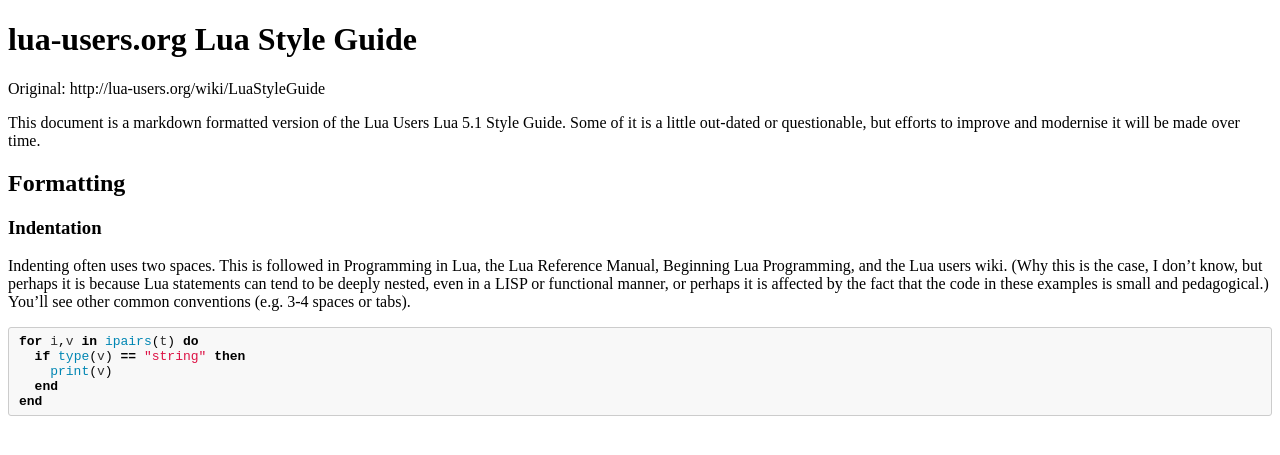
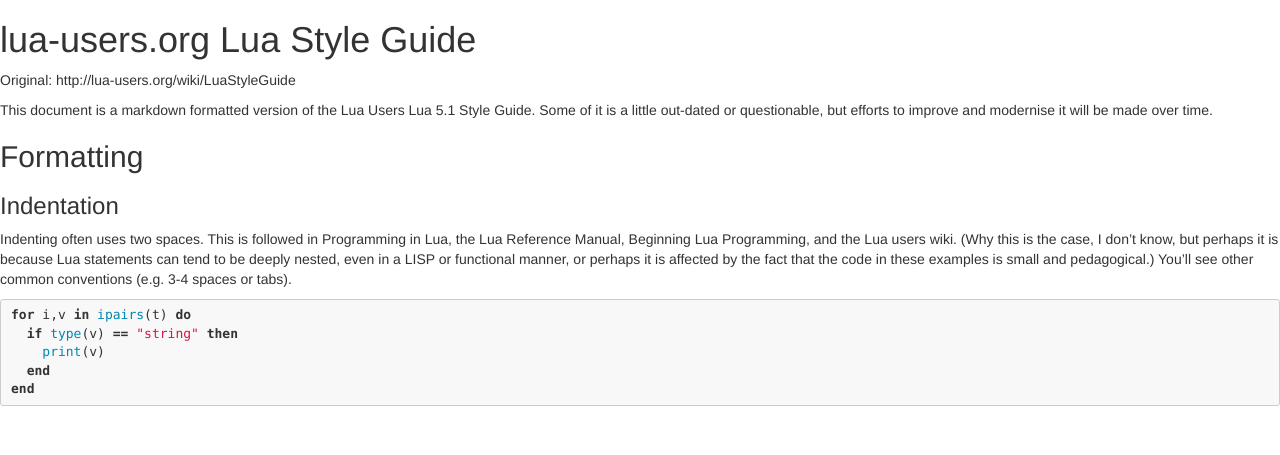
Before and after one commit to beforan/beforan.github.io, a Jekyll site: the page built from Lua/StyleGuide51.md, in a window 1280 px wide. Shown: the top 455 px of the page. Built offline with Jekyll 4.4.1, drawn with Linux system fonts in a browser that asks for light colours; Markdown is read by kramdown in place of the engine named in the settings.

Commit message:
Update head.html

```diff
--- a/_includes/head.html
+++ b/_includes/head.html
@@ -3,4 +3,8 @@
   <meta name="viewport" content="width=device-width, initial-scale=1.0">
   <title>{{ page.title }}</title>
   <link rel="stylesheet" href="{{ site.baseurl }}/css/main.css" >
+
+  <!-- Bootstrap -->
+  <link rel="stylesheet" href="https://maxcdn.bootstrapcdn.com/bootstrap/3.3.2/css/bootstrap.min.css">
+  <link rel="stylesheet" href="https://maxcdn.bootstrapcdn.com/bootstrap/3.3.2/css/bootstrap-theme.min.css">
 </head>
```
